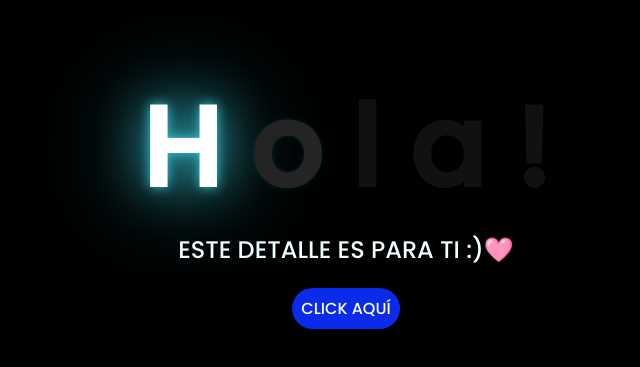
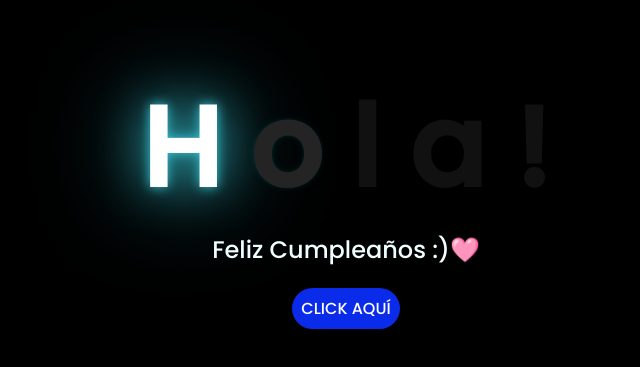
Before and after one commit to 1yxss/flowers, a plain HTML site: page index.html in a window 1280 px wide. Shown: the part 139-506 px from the top of the page, without its empty margins (302-942 px from the left). Drawn offline with Linux system fonts and the light colour scheme.

Commit message:
index.html

```diff
--- a/index.html
+++ b/index.html
@@ -19,7 +19,7 @@
         <span>!</span>
     </div>
     <div class="description">
-        <span>ESTE DETALLE ES PARA TI :)🩷</span>
+        <span>Feliz Cumpleaños :)🩷</span>
     </div>
     <div class="button">
         <button class="botones">
```
